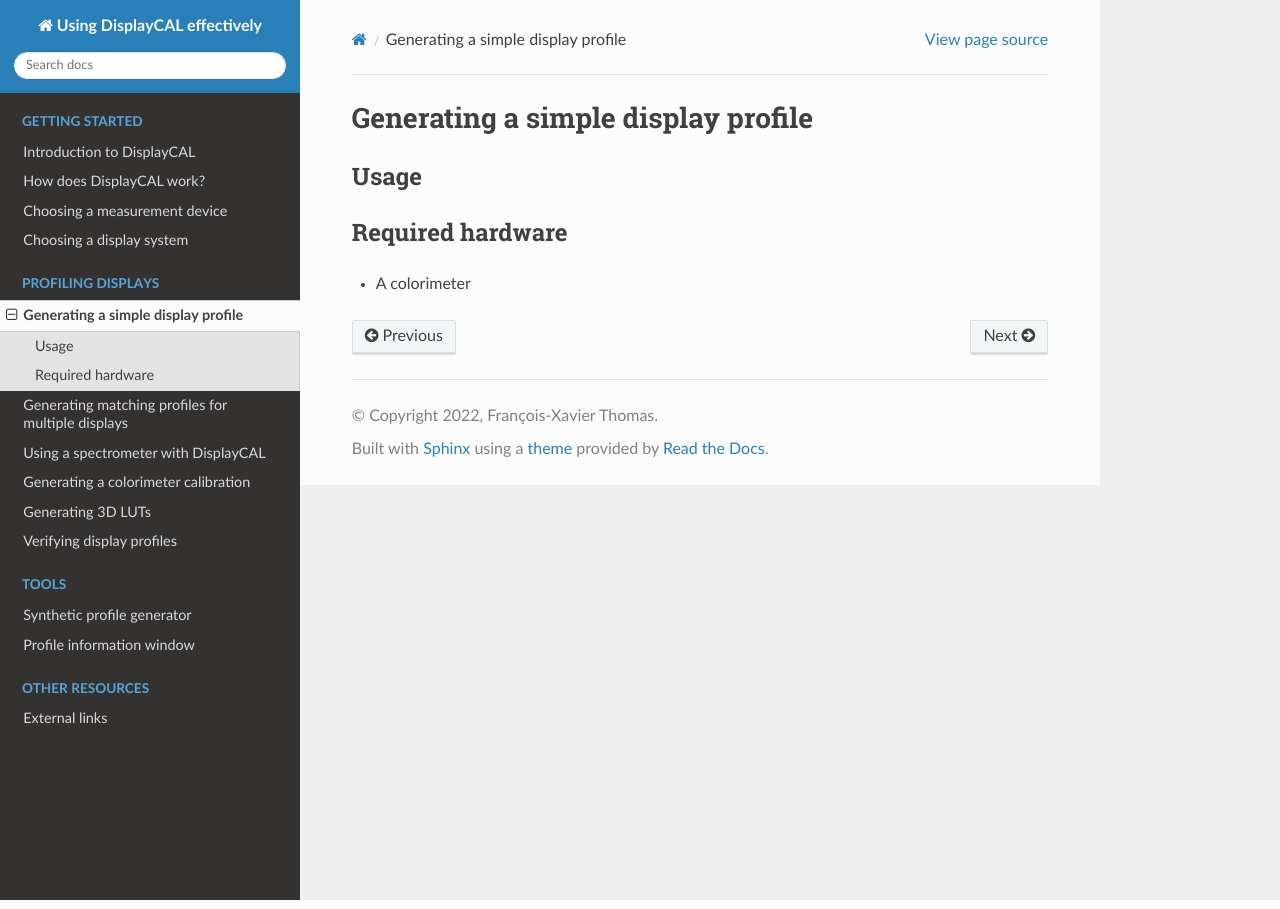
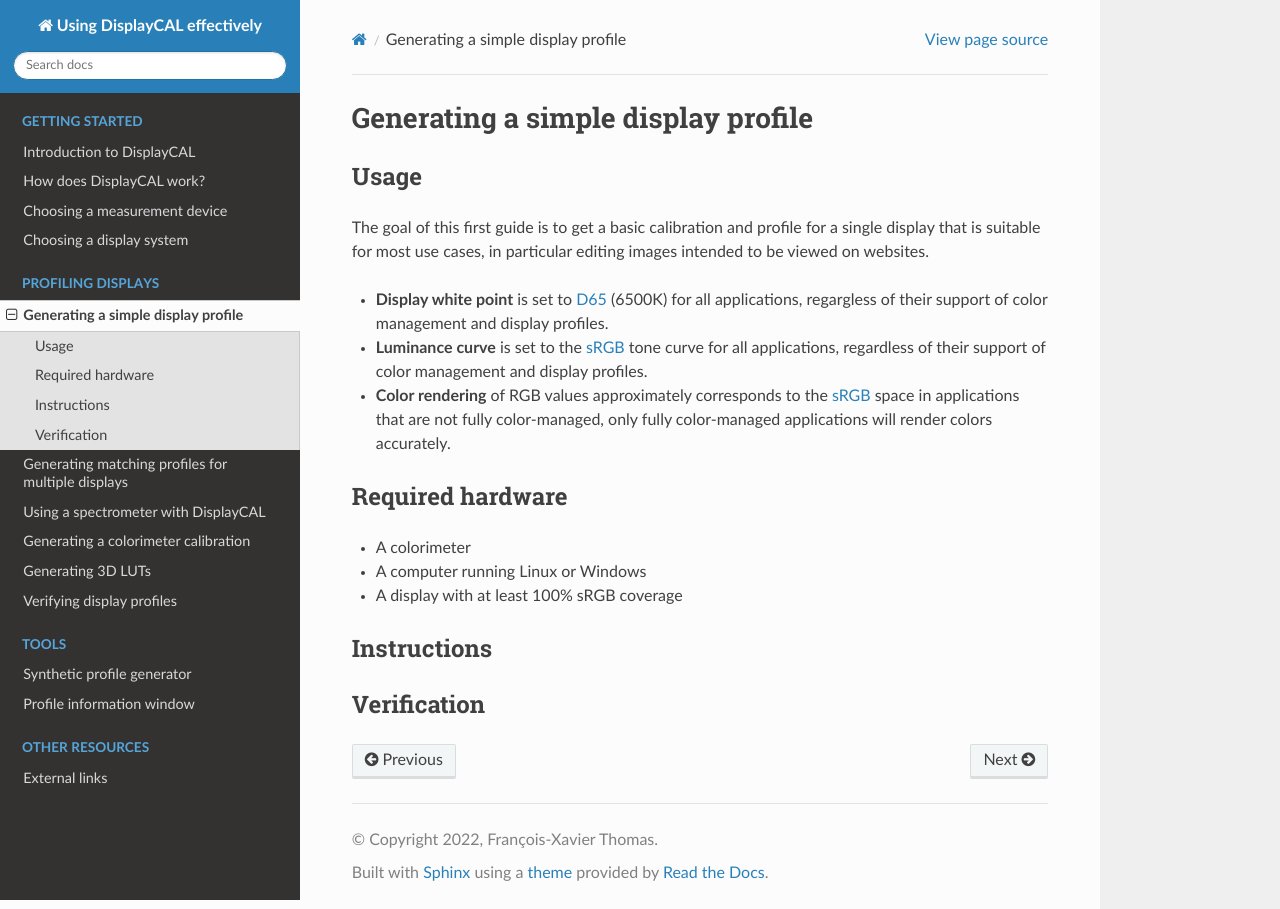
Before and after one commit to fxthomas/displaycal-help, a Sphinx documentation site: the page built from source/simple_display_profile.rst, in a window 1280 px wide. Built offline with Sphinx 7.4.7 and the Read the Docs theme 2.0.0, drawn with Linux system fonts in a browser that asks for light colours.

Commit message:
Write a bit of text in the first guide for building a simple profile

```diff
--- a/source/display_devices.rst
+++ b/source/display_devices.rst
@@ -62,6 +62,10 @@
 The intensity control of a given R, G or B channel never fully corresponds to the intensity of the light emitted by a
 corresponding subpixel ; we say it's nonlinear_: when doubling the intensity control, the light intensity emitted by the
 pixel doesn't double but instead follows an arbitrary curve.
+
+.. note:: Taken together, primaries, white point and luminance curves can often form what is called a `color space
+   <https://en.wikipedia.org/wiki/Color_space>`_. For example, the sRGB_ primaries, white point (equal to D65_) and
+   curve define the sRGB_ color space.
 
 Nonlinearities and non-ideal behaviors
 ~~~~~~~~~~~~~~~~~~~~~~~~~~~~~~~~~~~~~~
@@ -164,3 +168,5 @@
 .. _display technologies: https://en.wikipedia.org/wiki/Comparison_of_display_technology
 .. _white point: https://en.wikipedia.org/wiki/White_point
 .. _CIE-xy: https://en.wikipedia.org/wiki/CIE_1931_color_space#CIE_xy_chromaticity_diagram_and_the_CIE_xyY_color_space
+.. _D65: https://en.wikipedia.org/wiki/Illuminant_D65
+.. _sRGB: https://en.wikipedia.org/wiki/SRGB
--- a/source/simple_display_profile.rst
+++ b/source/simple_display_profile.rst
@@ -4,7 +4,30 @@
 Usage
 -----
 
+The goal of this first guide is to get a basic calibration and profile for a
+single display that is suitable for most use cases, in particular editing
+images intended to be viewed on websites.
+
+* **Display white point** is set to D65_ (6500K) for all applications,
+  regargless of their support of color management and display profiles.
+* **Luminance curve** is set to the sRGB_ tone curve for all applications,
+  regardless of their support of color management and display profiles.
+* **Color rendering** of RGB values approximately corresponds to the sRGB_
+  space in applications that are not fully color-managed, only fully
+  color-managed applications will render colors accurately.
+
 Required hardware
 -----------------
 
 * A colorimeter
+* A computer running Linux or Windows
+* A display with at least 100% sRGB coverage
+
+Instructions
+------------
+
+Verification
+------------
+
+.. _D65: https://en.wikipedia.org/wiki/Illuminant_D65
+.. _sRGB: https://en.wikipedia.org/wiki/SRGB
```
